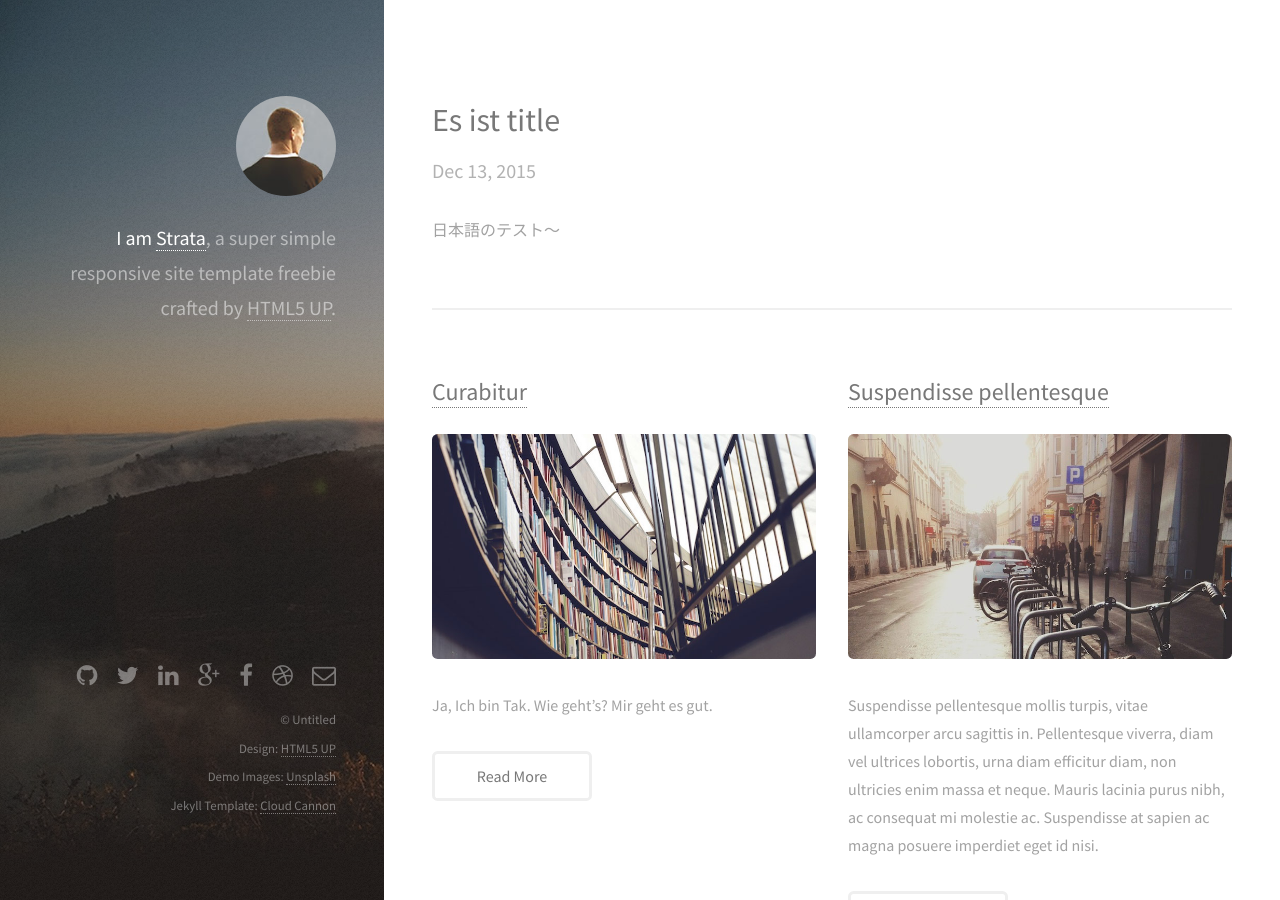
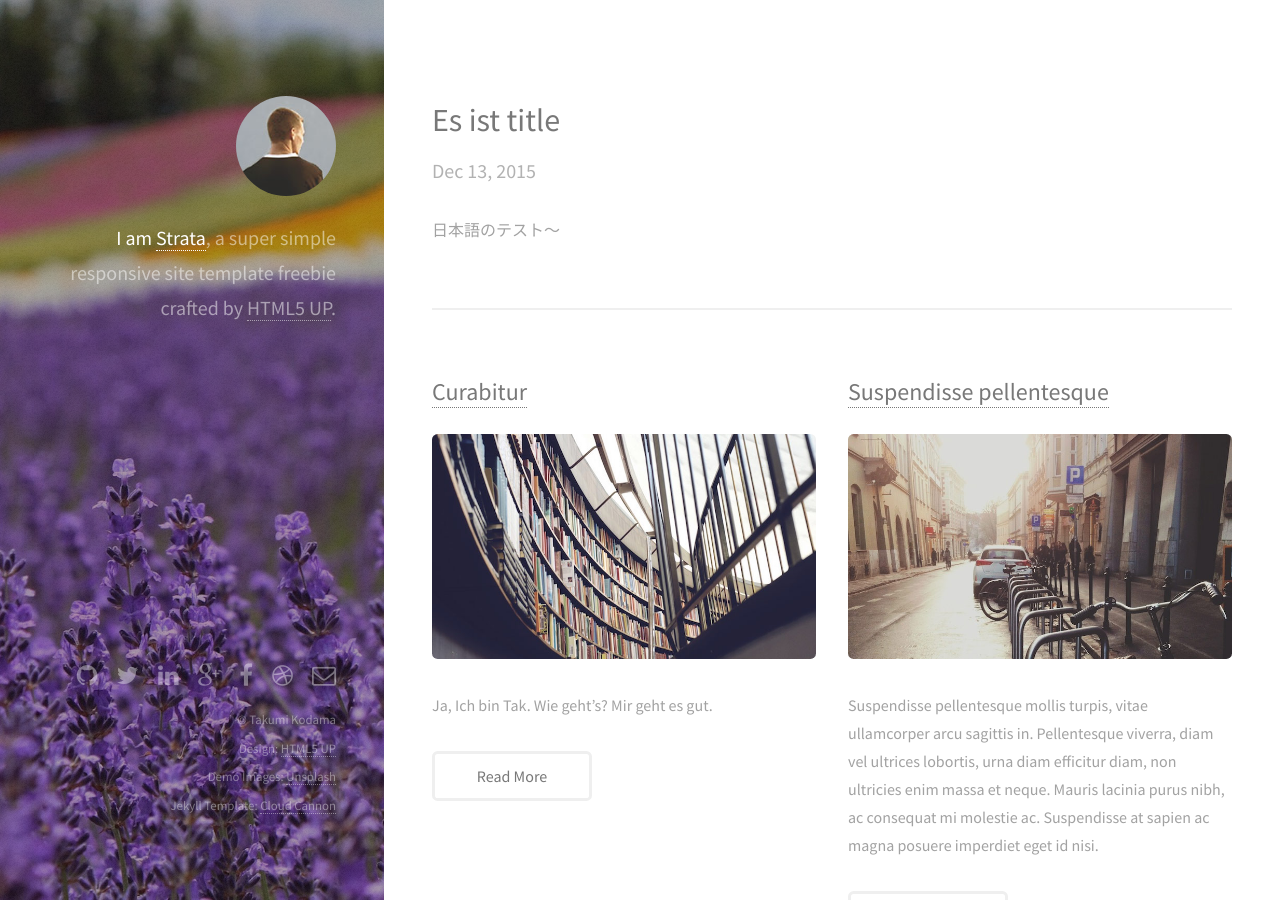
Before and after one commit to shartsu/shartsu.github.io, a Jekyll site: the page built from index.html, in a window 1280 px wide and 900 px high. Built offline with Jekyll 4.4.1, drawn with Linux system fonts in a browser that asks for light colours.

Commit message:
Change background image

```diff
--- a/_layouts/default.html
+++ b/_layouts/default.html
@@ -91,7 +91,7 @@
               {% endif %}
             </ul>
             <ul class="copyright">
-                <li>&copy; Untitled</li>
+                <li>&copy; Takumi Kodama</li>
                 <li>Design: <a href="http://html5up.net">HTML5 UP</a></li>
                 <li>Demo Images: <a href="https://unsplash.com/">Unsplash</a></li>
                 <li>Jekyll Template: <a href="http://cloudcannon.com">Cloud Cannon</a></li>
```
Also changed, not shown: images/bg.jpg.
